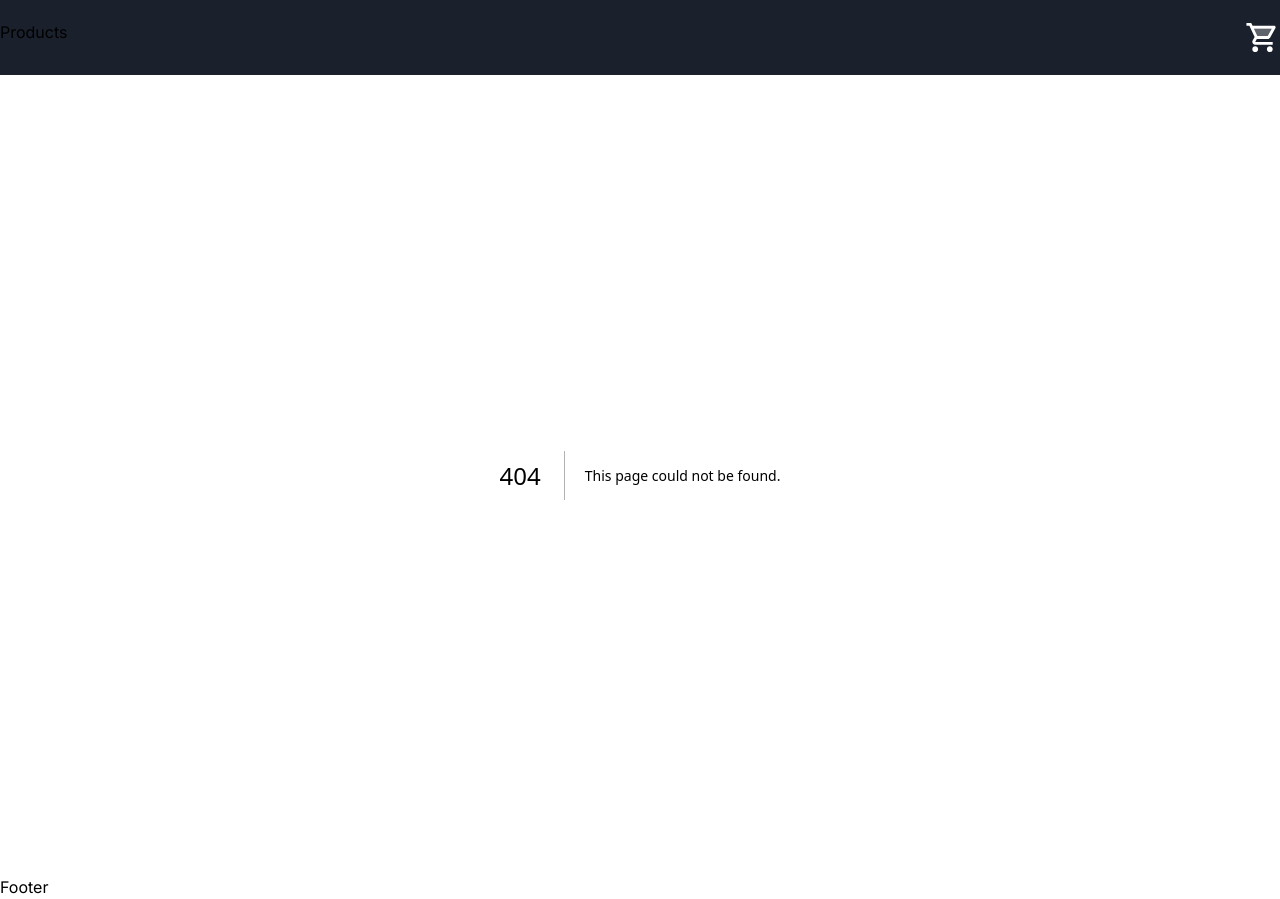
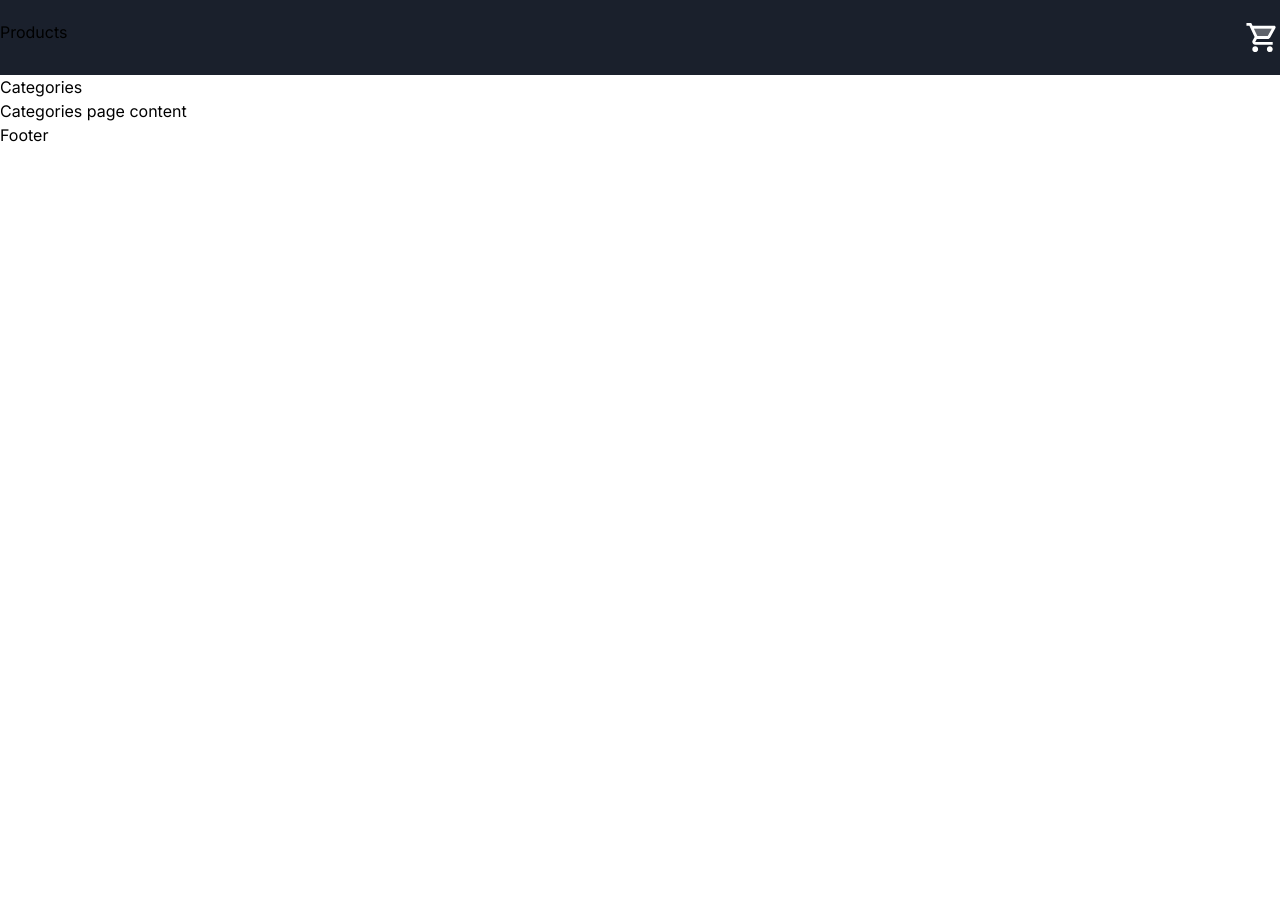
Before and after one commit to hameeedurrehman/ecommerce-store, a Next.js app: page /categories in a window 1280 px wide. Before the commit this address had no page. After the commit the page ends 800 px from the top, so only its background shows below. Built offline with nearby package versions, Linux system fonts and the light colour scheme.

Commit message:
header pages added

```diff
--- /dev/null
+++ b/app/about/page.tsx
@@ -0,0 +1,8 @@
+export default function Page() {
+  return (
+    <div>
+      <h1>About</h1>
+      <p>About page content</p>
+    </div>
+  );
+}
--- /dev/null
+++ b/app/categories/page.tsx
@@ -0,0 +1,8 @@
+export default function Page() {
+    return (
+        <div>
+        <h1>Categories</h1>
+        <p>Categories page content</p>
+        </div>
+    );
+}
--- /dev/null
+++ b/app/contact/page.tsx
@@ -0,0 +1,8 @@
+export default function Page() {
+  return (
+    <div>
+      <h1>Contact</h1>
+      <p>Contact page content</p>
+    </div>
+  );
+}
--- /dev/null
+++ b/app/products/page.tsx
@@ -0,0 +1,8 @@
+export default function Page() {
+  return (
+    <div>
+      <h1>Products</h1>
+      <p>Products page content</p>
+    </div>
+  );
+}
```
